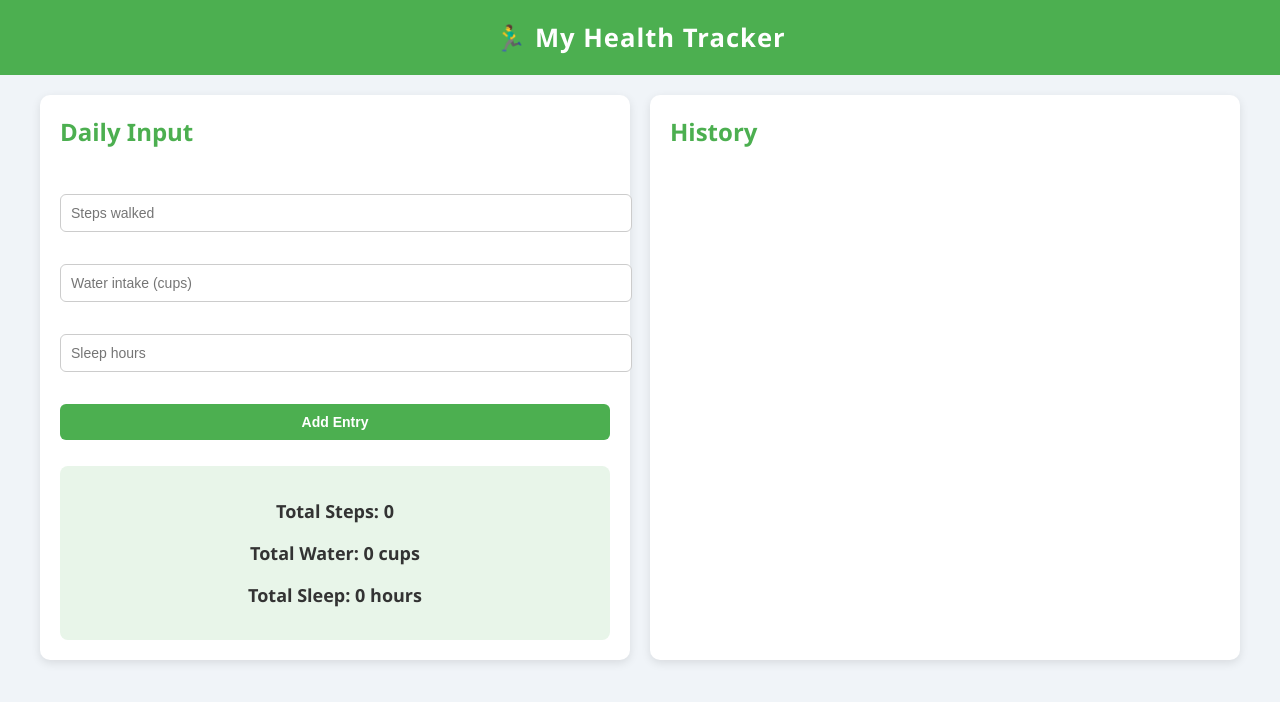
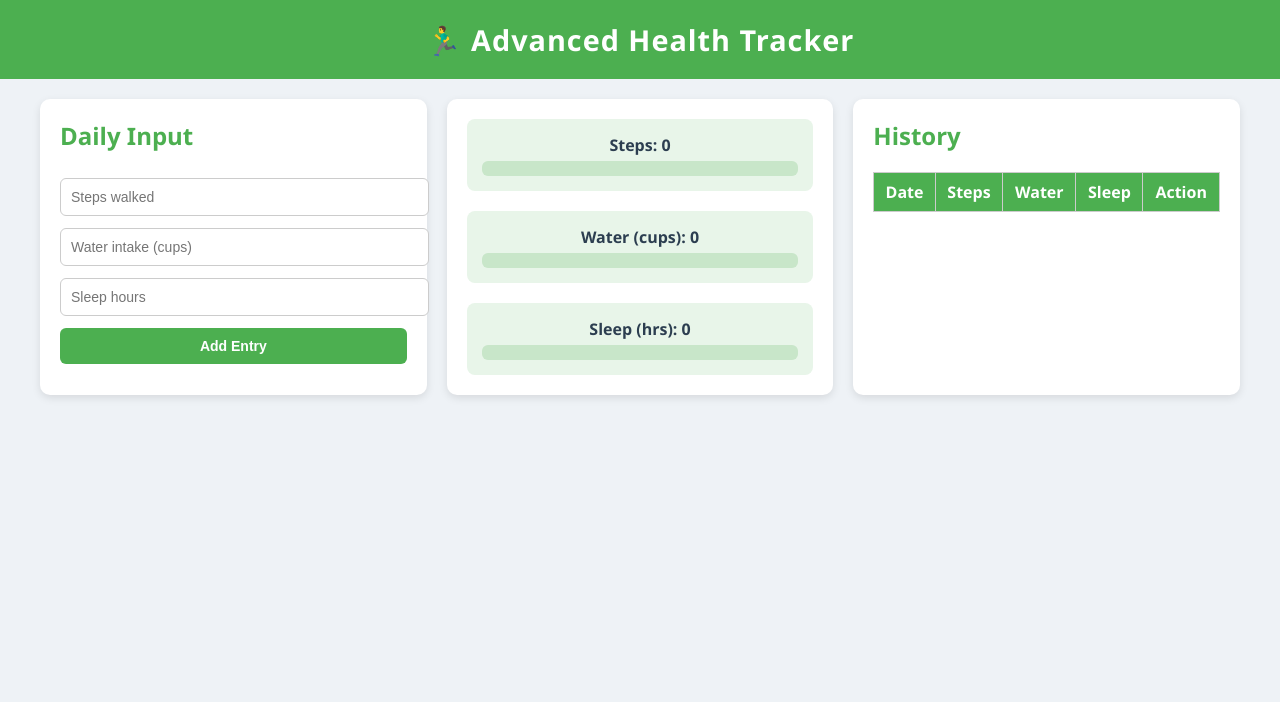
Before and after one commit to HaggertyTristen/DataDemo, a plain HTML site: page HealthTracker.html in a window 1280 px wide. Drawn offline with nearby package versions, Linux system fonts and the light colour scheme.

Commit message:
Update HealthTracker.html

```diff
--- a/HealthTracker.html
+++ b/HealthTracker.html
@@ -2,14 +2,15 @@
 <html lang="en">
 <head>
   <meta charset="UTF-8">
-  <title>Health Tracker Dashboard</title>
+  <title>Advanced Health Tracker</title>
+  <script src="https://cdn.jsdelivr.net/npm/chart.js"></script>
   <style>
     body {
       font-family: "Segoe UI", Tahoma, Geneva, Verdana, sans-serif;
-      background: #f0f4f8;
       margin: 0;
       padding: 0;
-      color: #333;
+      background: #eef2f6;
+      color: #2c3e50;
     }
 
     header {
@@ -17,28 +18,26 @@
       color: white;
       text-align: center;
       padding: 20px;
-      font-size: 1.6em;
+      font-size: 1.8em;
       font-weight: bold;
       letter-spacing: 1px;
     }
 
     .container {
-      display: flex;
-      gap: 20px;
-      padding: 20px;
       max-width: 1200px;
       margin: auto;
+      padding: 20px;
+      display: flex;
+      flex-wrap: wrap;
+      gap: 20px;
     }
 
-    .left, .right {
+    .card {
       background: white;
       padding: 20px;
       border-radius: 10px;
-      box-shadow: 0 3px 10px rgba(0,0,0,0.1);
-      flex: 1;
-      display: flex;
-      flex-direction: column;
-      gap: 20px;
+      box-shadow: 0 3px 8px rgba(0,0,0,0.1);
+      flex: 1 1 300px;
     }
 
     h2 {
@@ -51,8 +50,8 @@
       margin: 6px 0;
       border-radius: 6px;
       border: 1px solid #ccc;
+      width: 100%;
       font-size: 14px;
-      width: 100%;
     }
 
     button {
@@ -67,80 +66,105 @@
       background: #388e3c;
     }
 
+    .dashboard-cards {
+      display: flex;
+      gap: 20px;
+      flex-wrap: wrap;
+    }
+
     .dashboard-card {
+      flex: 1;
+      min-width: 150px;
       background: #e8f5e9;
       padding: 15px;
       border-radius: 8px;
       text-align: center;
-      font-size: 18px;
       font-weight: bold;
     }
 
-    ul {
-      padding-left: 20px;
-      margin: 0;
+    .progress-bar {
+      background: #c8e6c9;
+      border-radius: 6px;
+      overflow: hidden;
+      height: 15px;
+      margin-top: 5px;
+    }
+
+    .progress-fill {
+      height: 100%;
+      background: #4caf50;
+      width: 0%;
+      transition: width 0.3s;
+    }
+
+    table {
+      width: 100%;
+      border-collapse: collapse;
+      margin-top: 10px;
+    }
+
+    th, td {
+      padding: 8px;
+      border: 1px solid #ccc;
+      text-align: center;
+    }
+
+    th {
+      background: #4caf50;
+      color: white;
+    }
+
+    @media(max-width: 900px){
+      .dashboard-cards {
+        flex-direction: column;
+      }
     }
   </style>
 </head>
 <body>
-  <header>🏃‍♂️ My Health Tracker</header>
+  <header>🏃‍♂️ Advanced Health Tracker</header>
 
   <div class="container">
-    <!-- Left Panel: Input Data -->
-    <div class="left">
+    <!-- Input Card -->
+    <div class="card">
       <h2>Daily Input</h2>
       <input type="number" id="steps" placeholder="Steps walked">
       <input type="number" id="water" placeholder="Water intake (cups)">
       <input type="number" id="sleep" placeholder="Sleep hours">
       <button onclick="addEntry()">Add Entry</button>
+    </div>
 
+    <!-- Dashboard Cards -->
+    <div class="card dashboard-cards">
       <div class="dashboard-card">
-        <p>Total Steps: <span id="totalSteps">0</span></p>
-        <p>Total Water: <span id="totalWater">0</span> cups</p>
-        <p>Total Sleep: <span id="totalSleep">0</span> hours</p>
+        Steps: <span id="totalSteps">0</span>
+        <div class="progress-bar"><div class="progress-fill" id="stepsProgress"></div></div>
+      </div>
+      <div class="dashboard-card">
+        Water (cups): <span id="totalWater">0</span>
+        <div class="progress-bar"><div class="progress-fill" id="waterProgress"></div></div>
+      </div>
+      <div class="dashboard-card">
+        Sleep (hrs): <span id="totalSleep">0</span>
+        <div class="progress-bar"><div class="progress-fill" id="sleepProgress"></div></div>
       </div>
     </div>
 
-    <!-- Right Panel: History -->
-    <div class="right">
+    <!-- History Table -->
+    <div class="card">
       <h2>History</h2>
-      <ul id="historyList"></ul>
+      <table>
+        <thead>
+          <tr>
+            <th>Date</th>
+            <th>Steps</th>
+            <th>Water</th>
+            <th>Sleep</th>
+            <th>Action</th>
+          </tr>
+        </thead>
+        <tbody id="historyTable"></tbody>
+      </table>
     </div>
-  </div>
 
-  <script>
-    let totalSteps = 0;
-    let totalWater = 0;
-    let totalSleep = 0;
-    let history = [];
-
-    function addEntry() {
-      const steps = parseInt(document.getElementById("steps").value) || 0;
-      const water = parseInt(document.getElementById("water").value) || 0;
-      const sleep = parseFloat(document.getElementById("sleep").value) || 0;
-
-      if(steps <= 0 && water <= 0 && sleep <= 0) {
-        alert("Please enter some data!");
-        return;
-      }
-
-      totalSteps += steps;
-      totalWater += water;
-      totalSleep += sleep;
-
-      history.push(`Steps: ${steps}, Water: ${water} cups, Sleep: ${sleep} hrs`);
-
-      document.getElementById("totalSteps").innerText = totalSteps;
-      document.getElementById("totalWater").innerText = totalWater;
-      document.getElementById("totalSleep").innerText = totalSleep;
-
-      renderHistory();
-
-      // Reset inputs
-      document.getElementById("steps").value = "";
-      document.getElementById("water").value = "";
-      document.getElementById("sleep").value = "";
-    }
-
-    function renderHistory() {
-      const list = document.getElementById("historyList");
+    <!-- Charts
```
